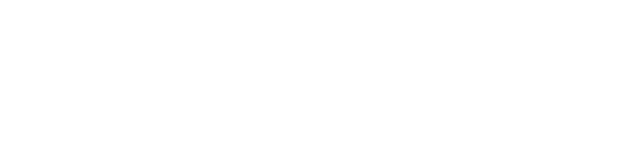
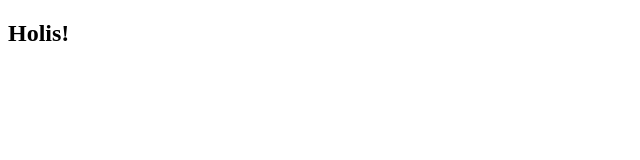
Before and after one commit to AngelAngelesMolina/testBedu, a plain HTML site: page index.html in a window 1280 px wide. Shown: the whole page, without its empty margins (0-640 px from the left). Drawn offline with Linux system fonts and the light colour scheme.

Commit message:
Se puso encabezado

```diff
--- a/index.html
+++ b/index.html
@@ -7,6 +7,6 @@
     <title>Document</title>
 </head>
 <body>
-
+    <h2>Holis!</h2>
 </body>
 </html>
```
